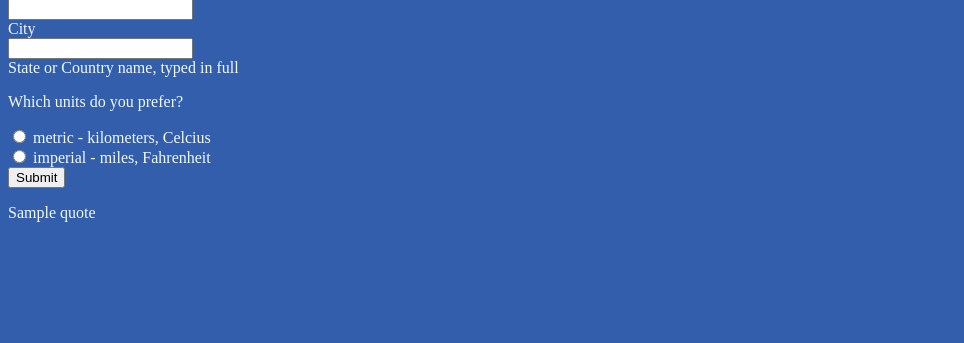
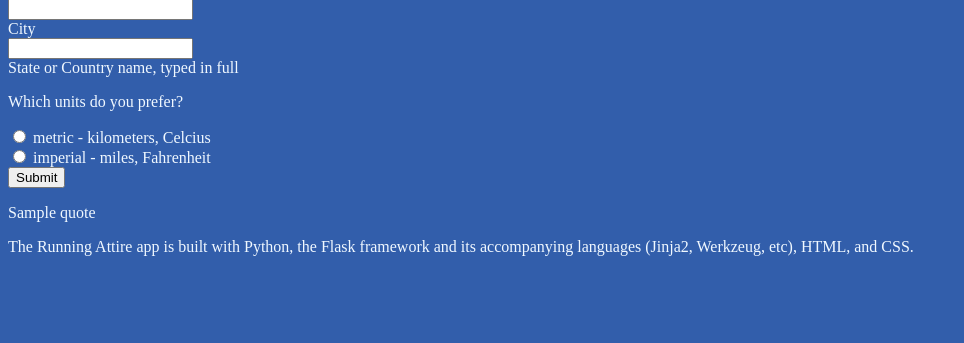
Before and after one commit to MeghanPund/API_Practice, a Flask app: template templates/index.html in a window 1280 px wide. Shown: the part 243-586 px from the top of the page, without its empty margins (0-964 px from the left). Run offline with Flask 2, Linux system fonts and the light colour scheme; the template is opened without the code that fills it: most values are stand-ins (such as "Sample title", 1, 10 or a date in 2020).

Commit message:
moved statement about languages used in app to layout so they can appear on every page

```diff
--- a/templates/layout.html
+++ b/templates/layout.html
@@ -9,7 +9,9 @@
 </head>
 <body>
     {% block content %}{% endblock %}
-    <p>{{ quote }}</p>
+    <p class="quote">{{ quote }}</p>
+    <p>The Running Attire app is built with Python, the Flask framework
+        and its accompanying languages (Jinja2, Werkzeug, etc), HTML, and CSS.</p>
     {% block scripts %}{% endblock %}
 </body>
 </html>
```
